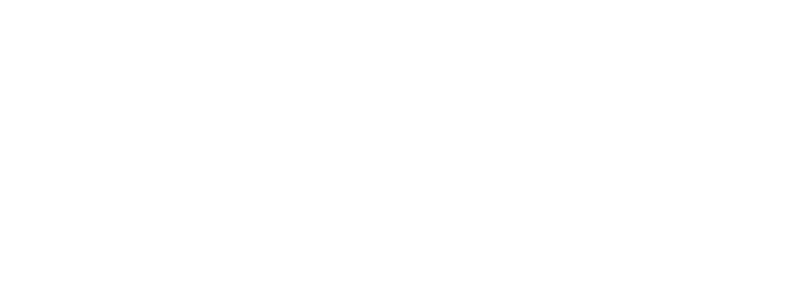
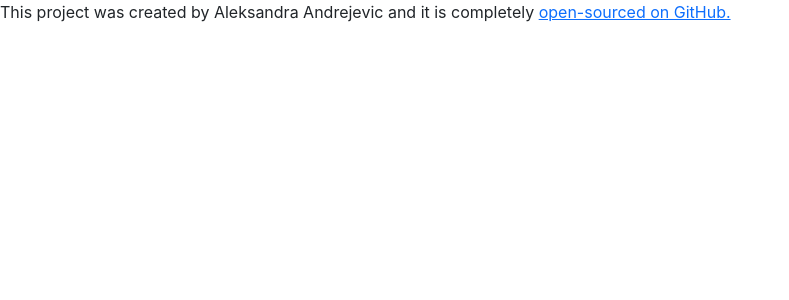
Before and after one commit to A-Andrejevic/dictionary-project, a React (Create React App) app: page / in a window 1280 px wide. Shown: the top 300 px of the page, without its empty margins (0-789 px from the left). Built offline with nearby package versions, Linux system fonts and the light colour scheme.

Commit message:
Added footer with repo link

```diff
--- a/src/App.js
+++ b/src/App.js
@@ -1,9 +1,14 @@
-import './App.css';
+import "./App.css";
 
 function App() {
   return (
     <div className="App">
-
+      <footer>
+        This project was created by Aleksandra Andrejevic and it is completely{" "}
+        <a href="https://github.com/A-Andrejevic/dictionary-project">
+          open-sourced on GitHub.
+        </a>
+      </footer>
     </div>
   );
 }
```
